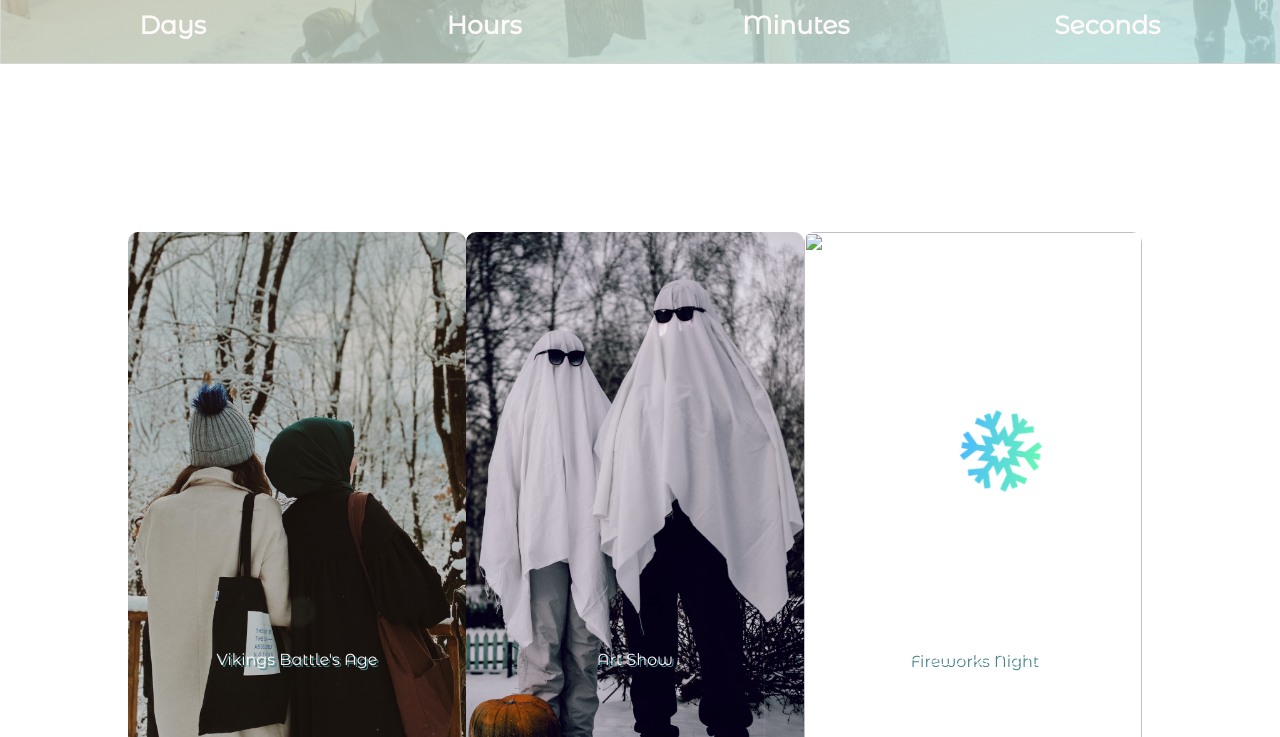
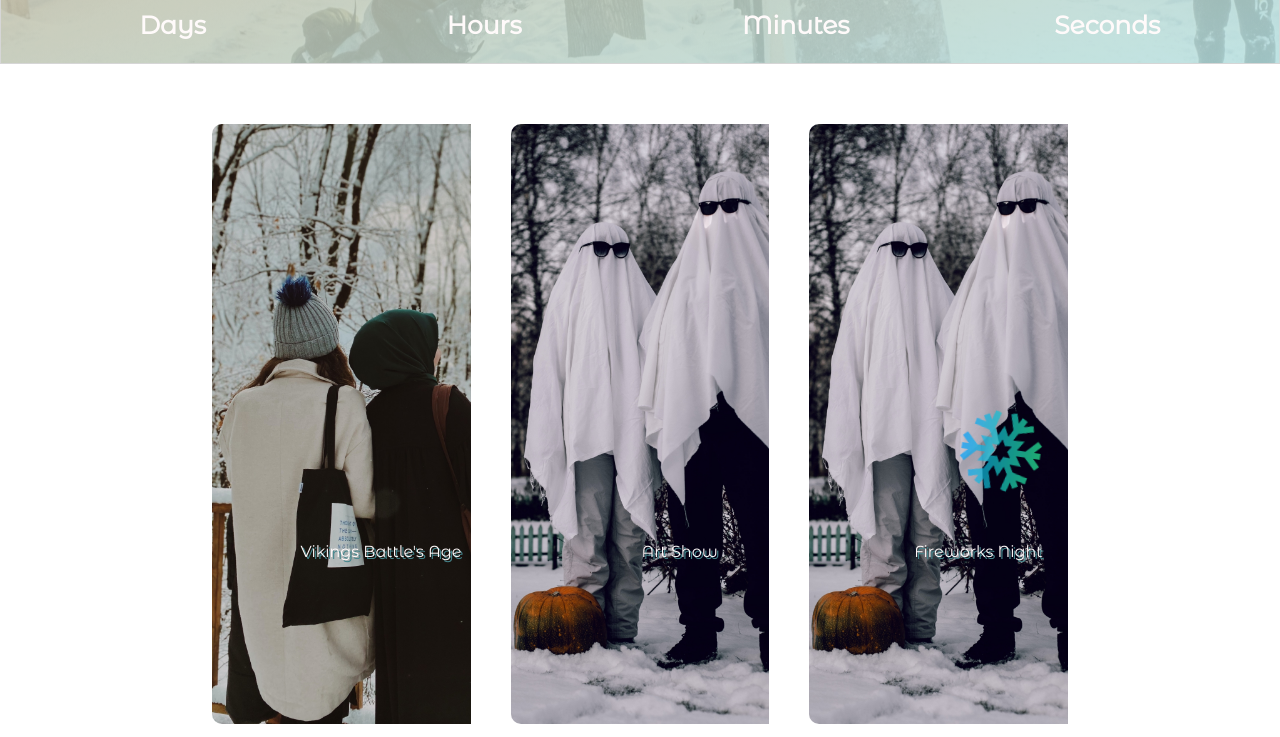
Before and after one commit to prophet12505/Project-Winter-Seasonal-Event, a website: page def.html in a window 1280 px wide. Shown: the part 363-1100 px from the top of the page. Drawn offline with Linux system fonts and the light colour scheme.

Commit message:
fixed card issue

```diff
--- a/css/def.css
+++ b/css/def.css
@@ -19,8 +19,9 @@
     display: flex;
     flex-direction: column;
     height: 600px;
-    margin: 50;
+    margin: 20px;
     overflow: hidden;
+
 }
 
 .card-img {
@@ -97,7 +98,11 @@ p {
 
 .card-container {
     position: relative;
-    margin: 10vw;
+    margin: 0 auto;
+    margin-left: 15%;
+    margin-right: 15%;
+    width: 70%;
+    /* transform: translateX(-50%); */
     align-items: center;
 
     /* display: inline-block; */
--- a/def.html
+++ b/def.html
@@ -119,7 +119,7 @@
             </div>
         </div>
         <div class="card">
-                <img class="card-img" src="./imgs/The B alt="Newsletter">
+                <img class="card-img" src="./imgs/ghost_res.jpg">
             <div class="card-text">
                 <h3>Fireworks Night</h3>
                 <p class="hidden-text">
```
Also changed, not shown: package.json (added, +24 -0 lines), 1 other file.
